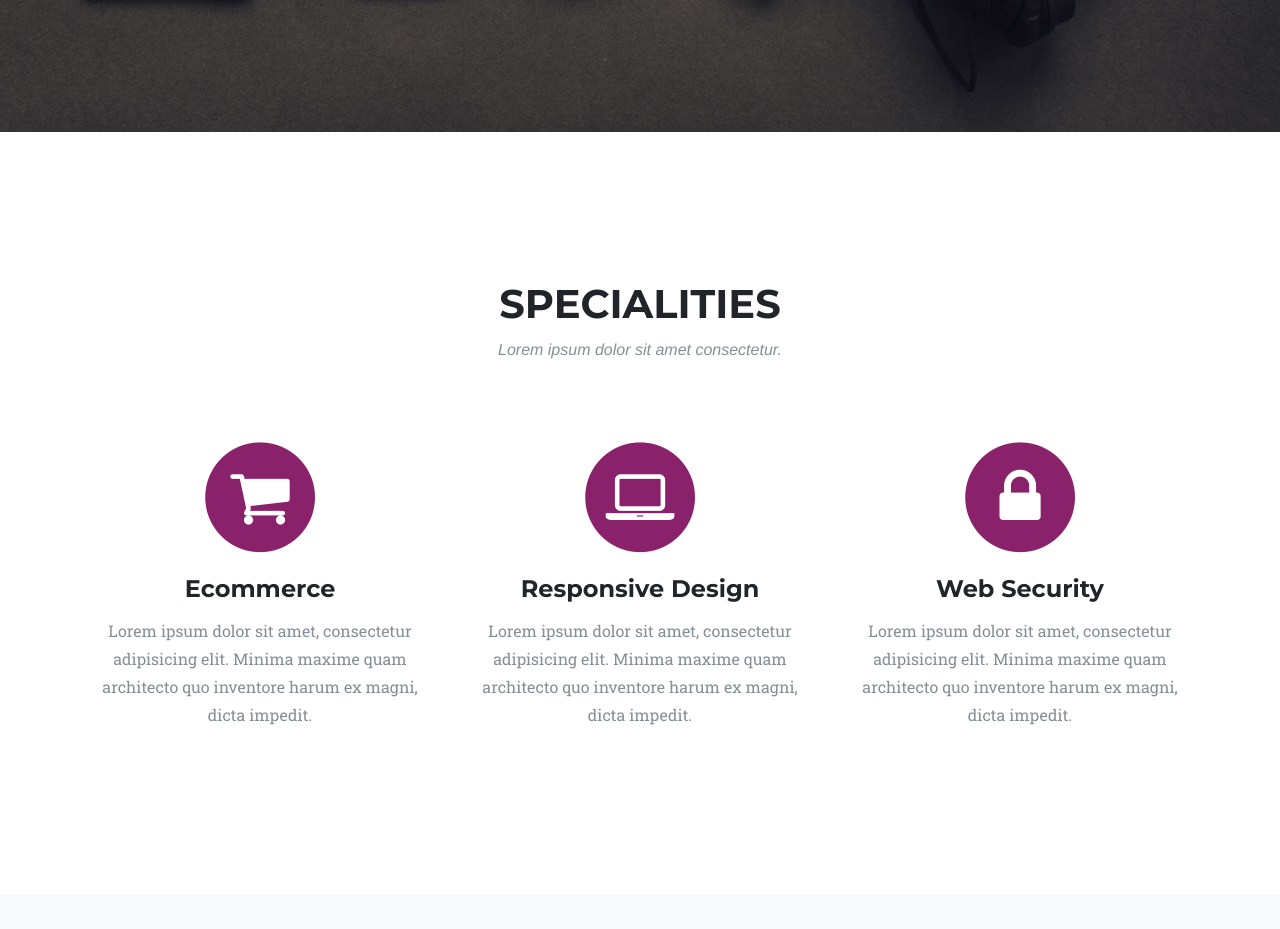
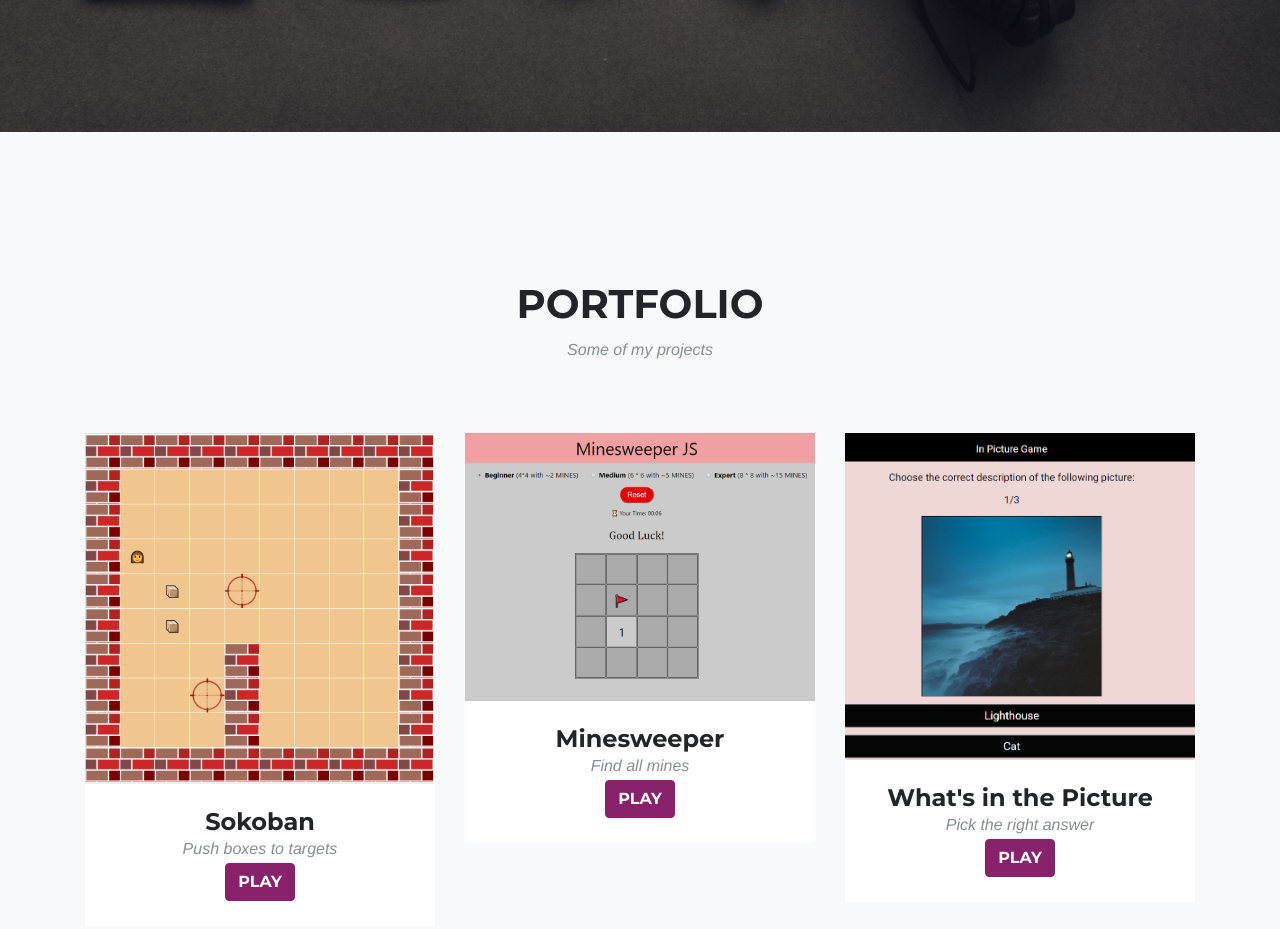
Before and after one commit to chenmu10/portfolio-agency-theme, a plain HTML site: page index.html in a window 1280 px wide. Shown: the part 658-1587 px from the top of the page. Drawn offline with Linux system fonts and the light colour scheme; a web font is replaced by a local one.

Commit message:
Update index.html

```diff
--- a/index.html
+++ b/index.html
@@ -90,46 +90,7 @@
     </div>
   </header>
 
-  <!-- Services -->
-  <section id="services">
-    <div class="container">
-      <div class="row">
-        <div class="col-lg-12 text-center">
-          <h2 class="section-heading">Specialities</h2>
-          <h3 class="section-subheading text-muted">Lorem ipsum dolor sit amet consectetur.</h3>
-        </div>
-      </div>
-      <div class="row text-center">
-        <div class="col-md-4">
-          <span class="fa-stack fa-4x">
-              <i class="fa fa-circle fa-stack-2x text-primary"></i>
-              <i class="fa fa-shopping-cart fa-stack-1x fa-inverse"></i>
-            </span>
-          <h4 class="service-heading">Ecommerce</h4>
-          <p class="text-muted">Lorem ipsum dolor sit amet, consectetur adipisicing elit. Minima maxime quam architecto quo inventore harum ex
-            magni, dicta impedit.</p>
-        </div>
-        <div class="col-md-4">
-          <span class="fa-stack fa-4x">
-              <i class="fa fa-circle fa-stack-2x text-primary"></i>
-              <i class="fa fa-laptop fa-stack-1x fa-inverse"></i>
-            </span>
-          <h4 class="service-heading">Responsive Design</h4>
-          <p class="text-muted">Lorem ipsum dolor sit amet, consectetur adipisicing elit. Minima maxime quam architecto quo inventore harum ex
-            magni, dicta impedit.</p>
-        </div>
-        <div class="col-md-4">
-          <span class="fa-stack fa-4x">
-              <i class="fa fa-circle fa-stack-2x text-primary"></i>
-              <i class="fa fa-lock fa-stack-1x fa-inverse"></i>
-            </span>
-          <h4 class="service-heading">Web Security</h4>
-          <p class="text-muted">Lorem ipsum dolor sit amet, consectetur adipisicing elit. Minima maxime quam architecto quo inventore harum ex
-            magni, dicta impedit.</p>
-        </div>
-      </div>
-    </div>
-  </section>
+
 
   <!-- Portfolio Grid -->
   <section class="bg-light" id="portfolio">
```
